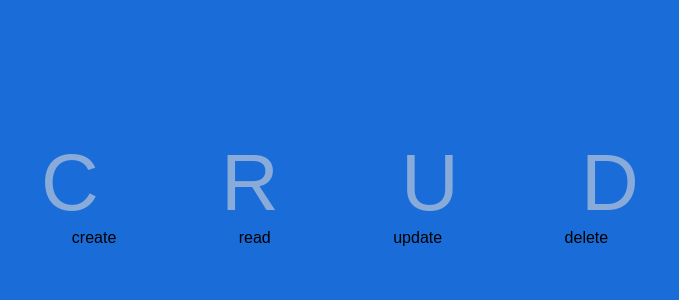
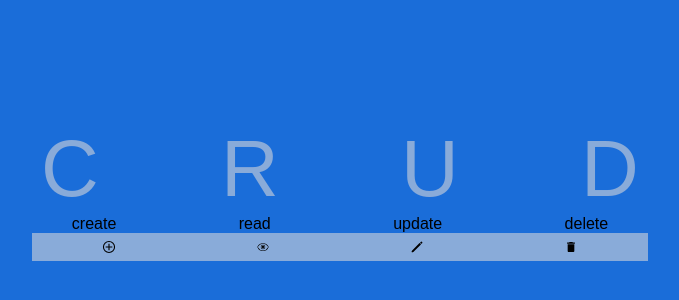
Before and after one commit to BrunoSantosFF/CRUD-complete, a React (Create React App) app: page / in a window 1280 px wide. Shown: the part 208-508 px from the top of the page, without its empty margins (300-979 px from the left). Built offline with nearby package versions, Linux system fonts and the light colour scheme; a web font is replaced by a local one.

Commit message:
add button :radio_button:

```diff
--- a/package.json
+++ b/package.json
@@ -8,6 +8,7 @@
     "@testing-library/user-event": "^13.5.0",
     "react": "^18.3.1",
     "react-dom": "^18.3.1",
+    "react-icons": "^5.3.0",
     "react-scripts": "5.0.1",
     "web-vitals": "^2.1.4"
   },
--- a/src/App.js
+++ b/src/App.js
@@ -1,4 +1,9 @@
 import "./styles/App.css"
+
+import { GrAddCircle } from "react-icons/gr";
+import { CiRead } from "react-icons/ci";
+import { IoPencil } from "react-icons/io5";
+import { MdDelete } from "react-icons/md";
 
 function App() {
   return (
@@ -9,6 +14,20 @@ function App() {
       <div className="container-commands">
         create read update delete
       </div>
+      <div className="container-options">
+        <div className="class-icon">
+          <button className="class-button"><GrAddCircle className="icons"/></button>
+        </div>
+        <div className="class-icon">
+          <button className="class-button"><CiRead className="icons"/></button>
+        </div>
+        <div className="class-icon">
+          <button className="class-button"><IoPencil className="icons"/></button>
+        </div>
+        <div className="class-icon">
+          <button className="class-button"><MdDelete className="icons"/></button>
+        </div>
+      </div>
 
     </div>
 
--- a/src/styles/App.css
+++ b/src/styles/App.css
@@ -28,7 +28,31 @@
   color: #89ABD9;
 
 }
-
 .container-commands {
   word-spacing: 118px;
 }
+
+.container-options {
+  display: flex;
+  flex-wrap: nowrap;
+  background: #89ABD9;
+}
+
+.class-icon {
+  padding: 5px 71px;
+}
+
+.class-button {
+  position: relative;
+  overflow: visible;
+  background: none;
+  border: none;
+  cursor: pointer;
+
+}
+
+.icons {
+  transform: translate(-50%, -50%);
+  position: absolute;
+  padding-bottom: 10px;
+}
```
Also changed, not shown: 2 other files (tests, documents, lock files or other folders).
